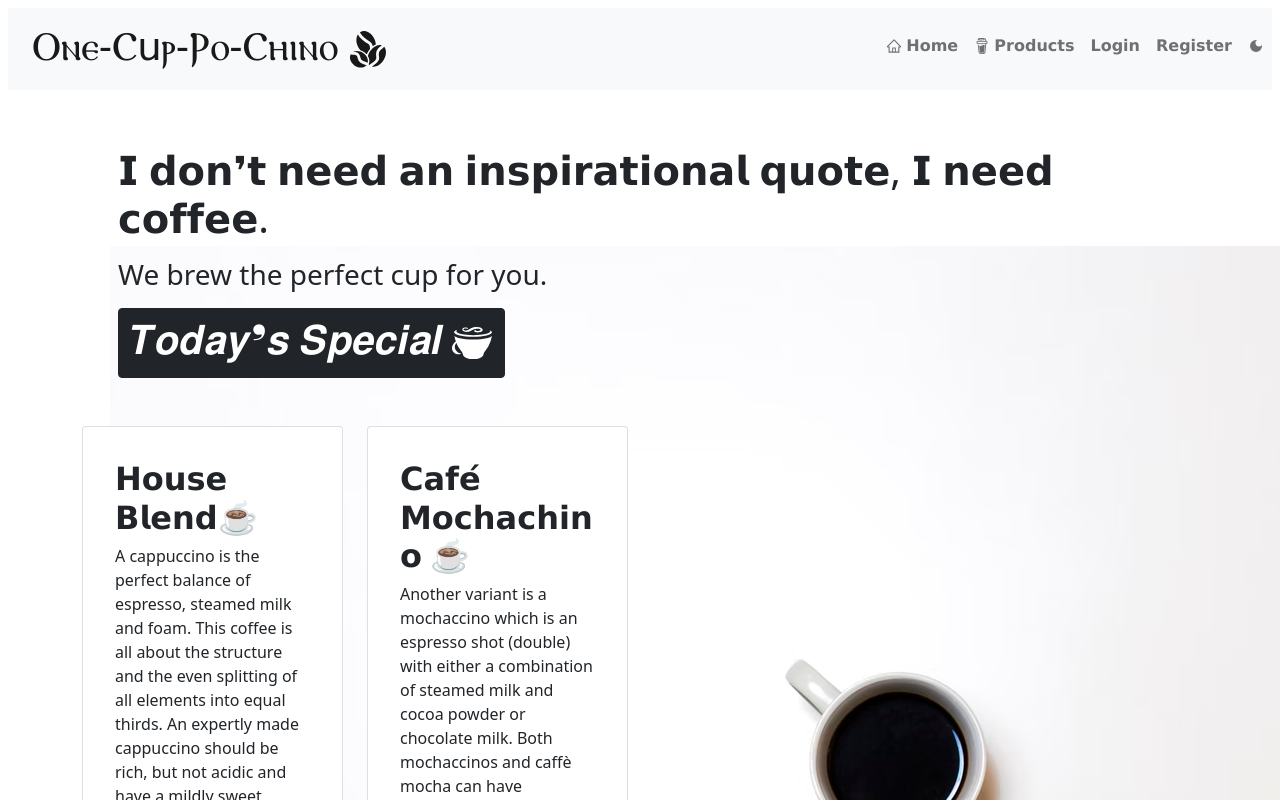
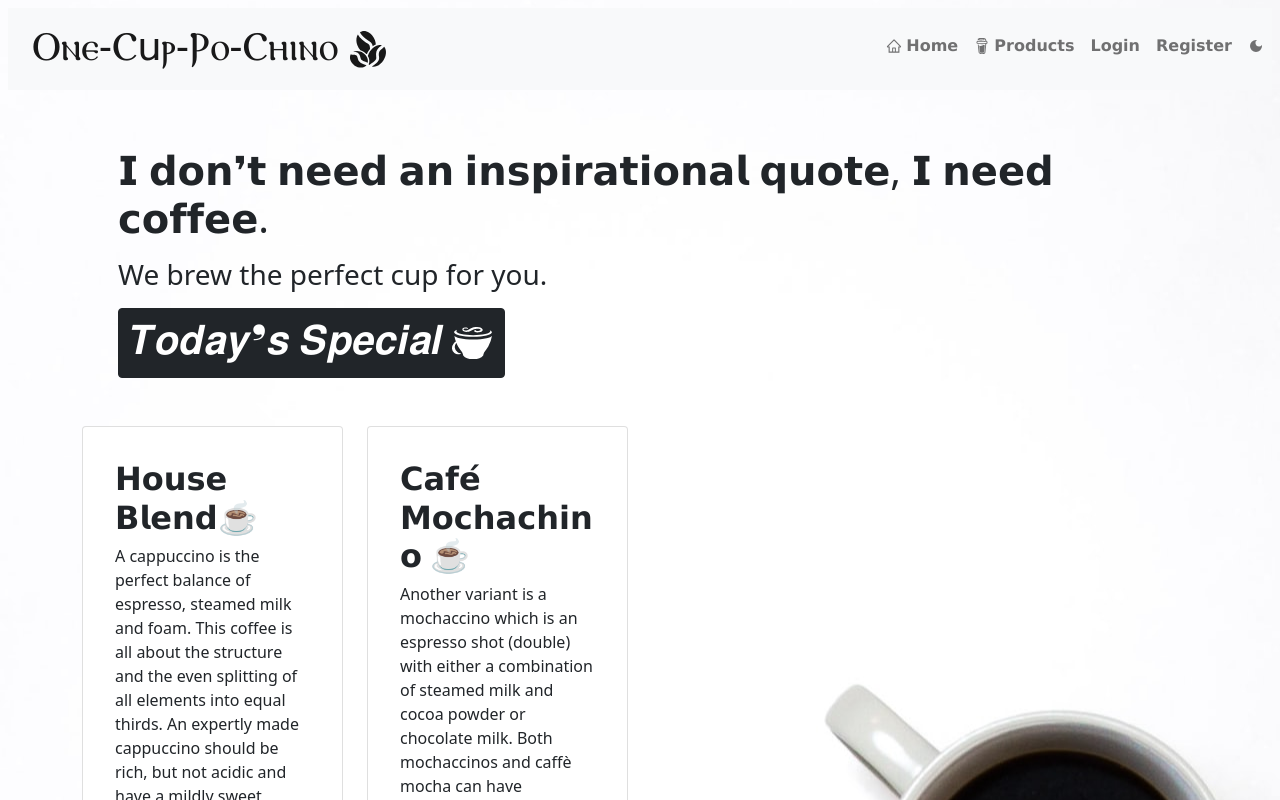
Before and after one commit to nzaide/one-cup-po-chino, a React (Create React App) app in the folder One-Cup-Po-Chino/: page / in a window 1280 px wide. Shown: the top 800 px of the page. Built offline with nearby package versions, Linux system fonts and the light colour scheme; no server answers.

Commit message:
modiying background image

```diff
--- a/One-Cup-Po-Chino/src/App.css
+++ b/One-Cup-Po-Chino/src/App.css
@@ -11,9 +11,9 @@
 }
 
 body {
- background-image: url("../public/coffee2.avif");
+ background-image: url("../public/coffee3.jpg");
  background-color: #FFE2D1;
- background-position: right;
+ background-position: center;
  background-repeat: no-repeat;
  background-attachment: fixed;
 }
```
Also changed, not shown: One-Cup-Po-Chino/public/coffee3.jpg (added).
